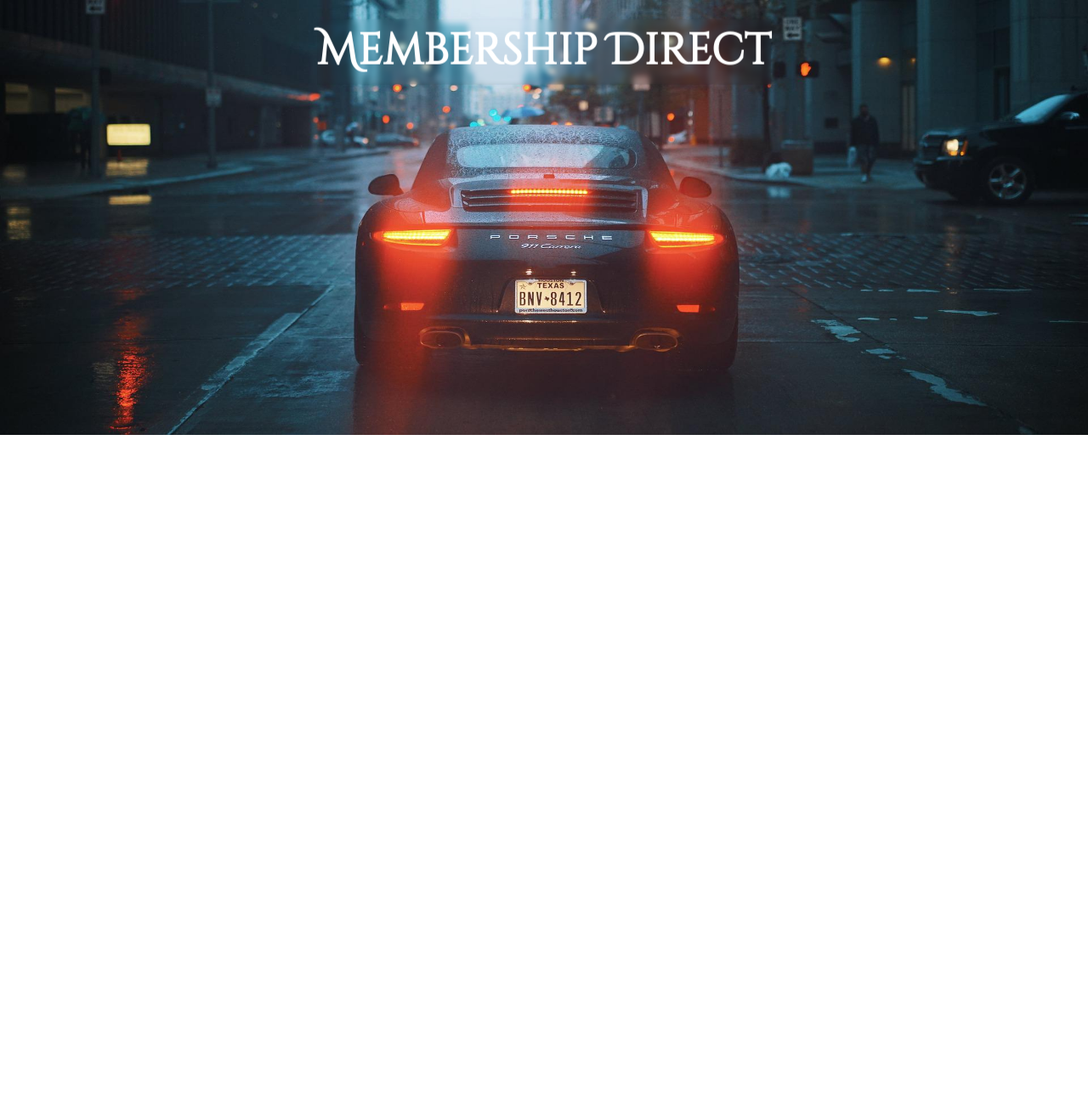
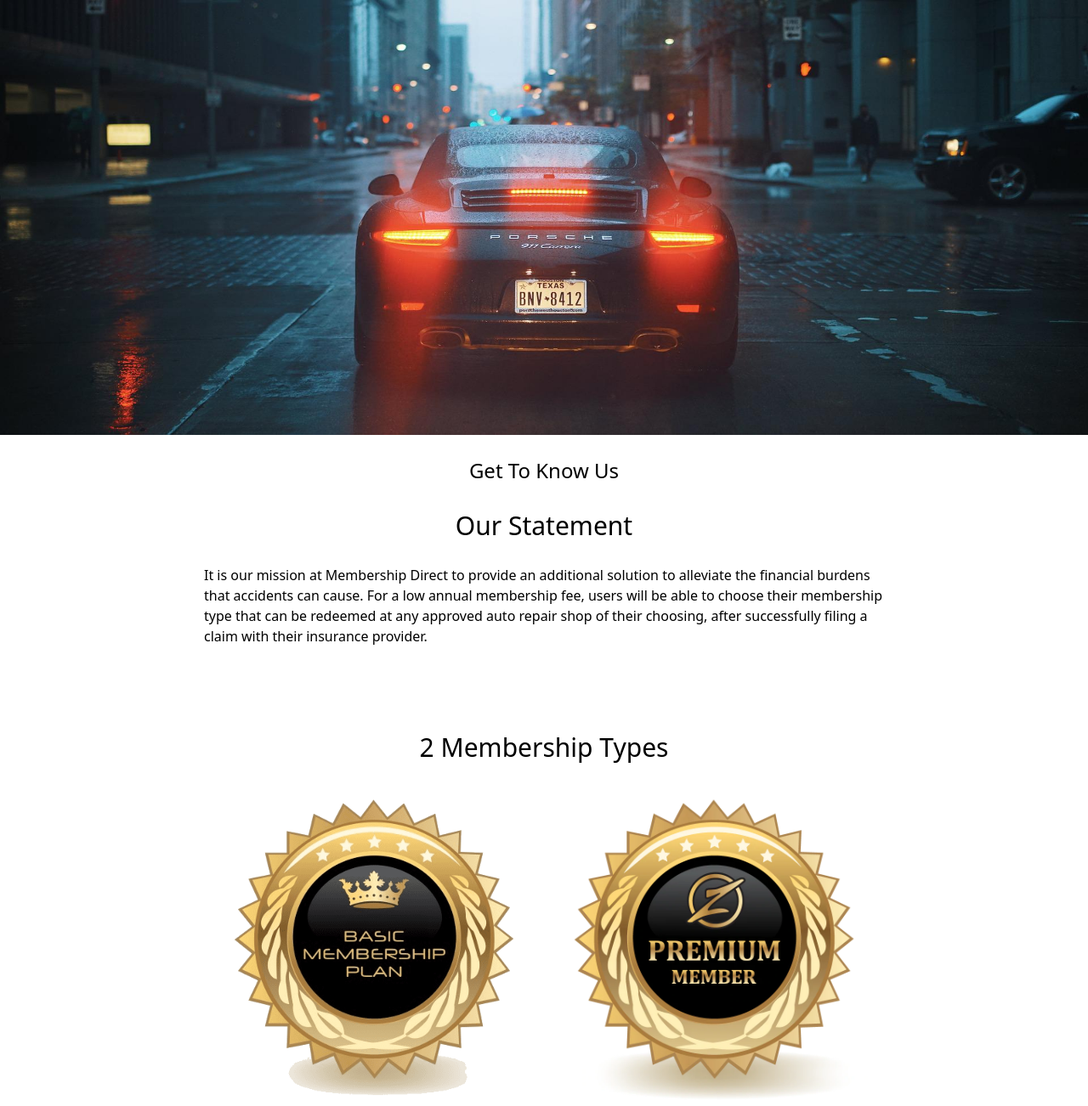
Before and after one commit to newman15/membership-direct-v2, a Next.js app: page / in a window 1280 px wide. Shown: the whole page at 85% size. Before the commit the page ends 800 px from the top, so only its background shows below. Built offline with nearby package versions, Linux system fonts and the light colour scheme; a web font is replaced by a local one.

Commit message:
Fixed Hero Image, and added text, and membership flex images

```diff
--- a/pages/index.tsx
+++ b/pages/index.tsx
@@ -1,6 +1,10 @@
 import type { NextPage } from 'next'
 import Head from 'next/head'
 import Image from 'next/image'
+import heroImage from '../public/driving.jpg';
+import titleText from '../public/title.svg';
+import basicMember from '../public/basic_membership.png';
+import premiumMember from '../public/premium_membership.png';
 
 const Home: NextPage = () => {
   return (
@@ -14,20 +18,76 @@
       <main>
 
         {/* Hero Image with title text */}
-        <div className='relative'>
+        <header>
+            <div className='relative top-0 left-0'>
                 <Image
-                src="/driving.jpg"
+                    src={heroImage}
                     layout='responsive'
                     width={100}
                     height={40}
+                    priority
                 />
 
-            <div className='absolute top-[12%] left-1/2 font-CinzelDecorative font-bold
+
+                <div className='absolute w-[50%] top-[1%] left-[25%]'>
+                    <Image
+                        src={titleText}
+                        layout='responsive'
+                        width={1}
+                        height={.20}
+                        priority
+                    />
+                </div>
+
+
+                {/* <div className='absolute top-[12%] left-1/2 font-CinzelDecorative font-bold
                 text-white text-titleText -translate-x-1/2 -translate-y-1/2 backdrop-blur-[3px]
                 drop-shadow-2xl'>
                     Membership Direct
+                </div> */}
+            </div>
+        </header>
+
+        <section>
+            <div className='text-center m-6'>
+                <h5 className='mb-6'>Get To Know Us</h5>
+                <h4 className='mb-6 text'>Our Statement</h4>
+                <p className='max-w-[800px] mx-auto text-left'>It is our mission at Membership Direct to provide an additional solution to alleviate
+                    the financial burdens that accidents can cause. For a low annual membership fee,
+                    users will be able to choose their membership type that can be redeemed at any approved
+                    auto repair shop of their choosing, after successfully filing a claim with their insurance
+                    provider.
+                </p>
+            </div>
+        </section>
+
+        <section>
+            <div className='text-center mt-24'>
+                <h4>2 Membership Types</h4>
+                <div className='flex flex-row justify-center'>
+                    <div className='w-[400px]'>
+                        <Image
+                            src={basicMember}
+                            layout='responsive'
+                            width={1}
+                            height={1}
+                            priority
+                        />
+                    </div>
+
+                    <div className='w-[400px]'>
+                        <Image
+                            src={premiumMember}
+                            layout='responsive'
+                            width={1}
+                            height={1}
+                            priority
+                        />
                     </div>
                 </div>
+            </div>
+        </section>
+
 
       </main>
 
--- a/tailwind.config.js
+++ b/tailwind.config.js
@@ -1,3 +1,5 @@
+const plugin = require('tailwindcss/plugin');
+
 module.exports = {
     content: [
       "./pages/**/*.{js,ts,jsx,tsx}",
@@ -29,5 +31,16 @@
         }
     },
 
-    plugins: [],
+    plugins: [
+        plugin(function({ addBase, theme }) {
+            addBase({
+              'h1': { fontSize: theme('fontSize.6xl') },
+              'h2': { fontSize: theme('fontSize.5xl') },
+              'h3': { fontSize: theme('fontSize.4xl') },
+              'h4': { fontSize: theme('fontSize.3xl') },
+              'h5': { fontSize: theme('fontSize.2xl') },
+              'h6': { fontSize: theme('fontSize.xl') },
+            })
+          })
+    ],
   }
```
Also changed, not shown: public/title.png (added), public/title.svg (added). Lines whose indentation alone changed are shown as unchanged.
